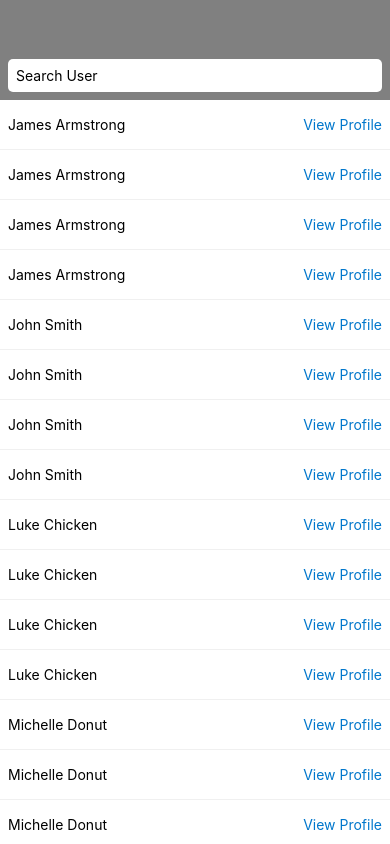
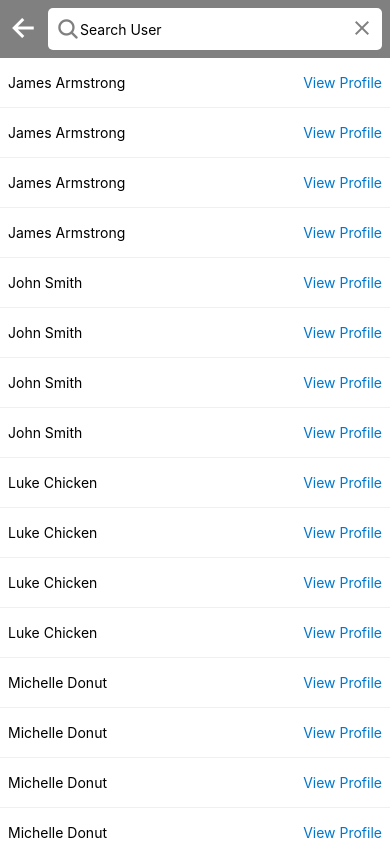
Before and after one commit to justvinny/sdp-team-doctor-hu, a React Native app: screen / in a window 390 px wide. Built offline with nearby package versions, Linux system fonts and the light colour scheme.

Commit message:
Added icons in search bar, clear functionality, and remade app bar to use expo constants.

```diff
--- a/App.js
+++ b/App.js
@@ -8,7 +8,7 @@ export default function App() {
   return (
     <View style={styles.container}>
       <SearchUserScreen/>
-      <StatusBar style="auto" />
+      <StatusBar style="light" backgroundColor="grey" />
     </View>
   );
 }
--- a/components/search/SearchUserScreen.js
+++ b/components/search/SearchUserScreen.js
@@ -1,6 +1,9 @@
 import React, { useState } from "react";
-import { View, FlatList, TextInput, StyleSheet } from "react-native";
+import { View, FlatList, TextInput, StyleSheet, Text, Pressable } from "react-native";
 import UserCard from "./UserCard";
+import { Ionicons } from '@expo/vector-icons';
+import { MaterialIcons } from '@expo/vector-icons';
+import Constants from "expo-constants";
 
 const SearchUserScreen = () => {
     const [data, setData] = useState([
@@ -103,18 +106,35 @@ const SearchUserScreen = () => {
 
         return 0;
     }
+
+    const clearSearch = () => {
+        setSearch("");
+    }
+
     return (
         <>
             <View style={styles.container}>
-                <TextInput
-                    style={styles.searchInput}
-                    placeholder="Search User"
-                    onChangeText={setSearch}
-                    data={search}
+                <Ionicons
+                    style={styles.arrowBack}
+                    name="arrow-back"
+                    size={32}
+                    color="#fff"
                 />
+                <View style={styles.searchBox}>
+                    <Ionicons name="search" size={24} color="grey" />
+                    <TextInput
+                        style={styles.searchInput}
+                        placeholder="Search User"
+                        onChangeText={setSearch}
+                        value={search}
+                    />
+                    <Pressable onPress={clearSearch}>
+                        <MaterialIcons name="clear" size={24} color="grey" />
+                    </Pressable>
+                </View>
             </View>
             <FlatList
-                data={data.filter(user => user.name.toLowerCase().includes(search.toLowerCase())).sort((a,b) => compareByName(a,b))}
+                data={data.filter(user => user.name.toLowerCase().includes(search.toLowerCase())).sort((a, b) => compareByName(a, b))}
                 renderItem={renderUser}
                 keyExtractor={item => item.id.toString()}
             />
@@ -128,18 +148,30 @@ export default SearchUserScreen;
 const styles = StyleSheet.create({
     container: {
         width: "100%",
-        height: 100,
+        paddingTop: Constants.statusBarHeight,
         display: "flex",
-        flexDirection: "column",
-        justifyContent: "flex-end",
+        flexDirection: "row",
+        justifyContent: "flex-start",
+        alignItems: "flex-end",
         backgroundColor: "grey"
     },
-    searchInput: {
-        alignSelf: "stretch",
+    searchBox: {
+        flex: 1,
+        flexDirection: "row",
+        alignSelf: "flex-end",
         padding: 8,
         margin: 8,
         backgroundColor: "#fff",
-        borderRadius: 5
-
+        borderRadius: 5,
+        minWidth: 0,
+        overflow: "hidden"
+    },
+    searchInput: {
+        flex: 1
+    },
+    arrowBack: {
+        margin: 8,
+        marginBottom: 12,
+        marginRight: 0
     }
 });
--- a/package.json
+++ b/package.json
@@ -14,7 +14,8 @@
     "react-dom": "16.13.1",
     "react-native": "https://github.com/expo/react-native/archive/sdk-42.0.0.tar.gz",
     "react-native-web": "~0.13.12",
-    "firebase": "8.2.3"
+    "firebase": "8.2.3",
+    "expo-constants": "~11.0.1"
   },
   "devDependencies": {
     "@babel/core": "^7.9.0"
```
